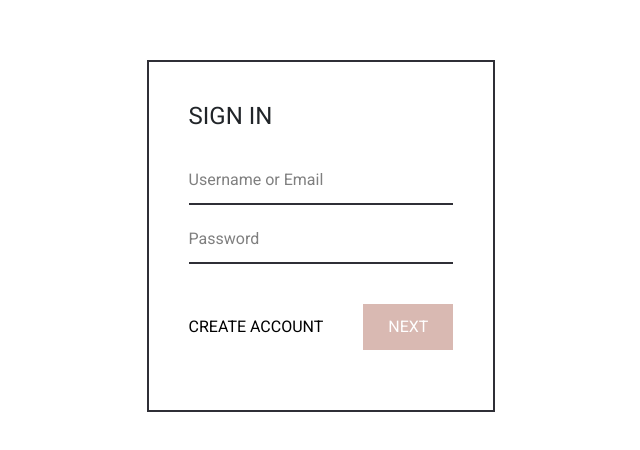
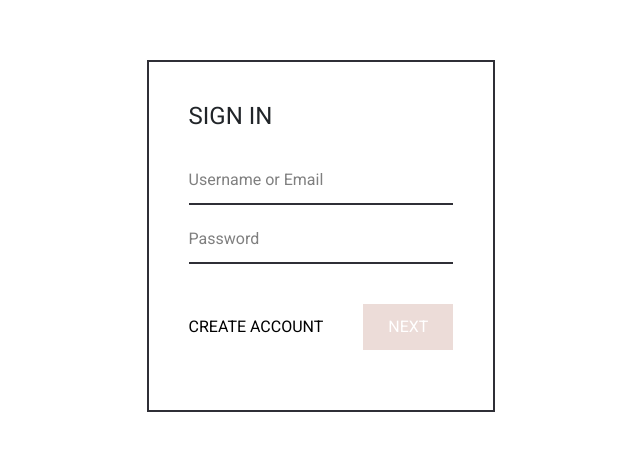
Before and after one commit to scg-unibe-ch/ese2020-team6, an Angular app in the folder frontend/: page /user/login in a window 1280 px wide. Shown: the part 164-614 px from the top of the page, without its empty margins (319-959 px from the left). Built offline with nearby package versions, Linux system fonts and the light colour scheme; no server answers.

Commit message:
Fix errors
The last push contained unsolved errors, which are now fixed, but there is one feature missing: The name of the inputfield is not accessible and therefore missing from the screen.

```diff
--- a/frontend/src/app/create-account/create-account.component.html
+++ b/frontend/src/app/create-account/create-account.component.html
@@ -28,7 +28,7 @@
       </div>
 
       <div class="action-wrapper">
-        <button class="button-full-po">Next</button>
+        <button class="button-full-po" [disabled]="!createAccountForm.valid">Next</button>
       </div>
     </form>
   </div>
--- a/frontend/src/app/create-account/create-account.component.ts
+++ b/frontend/src/app/create-account/create-account.component.ts
@@ -3,6 +3,7 @@ import { HttpClient } from '@angular/common/http';
 import { environment } from '../../environments/environment';
 import { Router } from '@angular/router';
 import { LoginForm } from '../models/login-form.model';
+import { NgForm } from '@angular/forms';
 
 @Component({
   selector: 'app-create-account',
--- a/frontend/src/app/custom-form/error-messages/error-message/error-message.component.html
+++ b/frontend/src/app/custom-form/error-messages/error-message/error-message.component.html
@@ -1,4 +1,4 @@
 <div [hidden]="control.valid || control.pristine" class="error-message">
-  <p class="error-message-title">{{control.valueAccessor.placeholder}}</p>
+  <!-- <p class="error-message-title">{{control.valueAccessor.placeholder}}</p> -->
   <p class="error-message-body">{{control.errors ? control.errors.errorMessage.message : null}}</p>
 </div>
--- a/frontend/src/app/custom-form/error-messages/error-message/error-message.component.ts
+++ b/frontend/src/app/custom-form/error-messages/error-message/error-message.component.ts
@@ -1,13 +1,19 @@
-import { Component, Input } from '@angular/core';
+import { Component, Input, OnInit } from '@angular/core';
+import { NgModel } from '@angular/forms';
 
 @Component({
   selector: 'app-error-message',
   templateUrl: './error-message.component.html',
   styleUrls: ['./error-message.component.css']
 })
-export class ErrorMessageComponent{
+export class ErrorMessageComponent implements OnInit {
 
   @Input()
-  control: NgModel;
+  control;
+
+  ngOnInit(): void {
+    console.log(this.control);
+
+  }
 
 }
--- a/frontend/src/app/custom-form/error-messages/error-messages.component.html
+++ b/frontend/src/app/custom-form/error-messages/error-messages.component.html
@@ -1,3 +1,3 @@
 <div class="error-messages">
-  <app-error-message *ngFor="let control of form._directives" [control]="control"></app-error-message>
+  <app-error-message *ngFor="let control of getControls()" [control]="control"></app-error-message>
 </div>
--- a/frontend/src/app/custom-form/error-messages/error-messages.component.ts
+++ b/frontend/src/app/custom-form/error-messages/error-messages.component.ts
@@ -1,4 +1,5 @@
 import { Component, Input } from '@angular/core';
+import { NgForm, FormControl, AbstractControl } from '@angular/forms';
 
 @Component({
   selector: 'app-error-messages',
@@ -8,6 +9,15 @@ import { Component, Input } from '@angular/core';
 export class ErrorMessagesComponent {
 
   @Input()
-  form: NgFrom;
+  form: NgForm;
+
+  getControls(): FormControl[] {
+    let keyControlArray = Object.entries(this.form.form.controls);
+    let controlArray: FormControl[] = new Array();
+    keyControlArray.forEach((element: [string, FormControl]) => {
+      controlArray.push(element[1]);
+    });
+    return controlArray;
+  }
 
 }
--- a/frontend/src/app/login/login.component.html
+++ b/frontend/src/app/login/login.component.html
@@ -6,7 +6,7 @@
       <app-password-input placeholder="Password" name="password" ngModel #password="ngModel" appPasswordValidator></app-password-input>
       <div class="action-wrapper">
         <button type="button" class="button-empty" [routerLink]="['/user/register']">Create Account</button>
-        <button class="button-full-po">Next</button>
+        <button class="button-full-po" [disabled]="!loginForm.valid">Next</button>
       </div>
     </form>
     <h4> {{errorMessage}}</h4>
--- a/frontend/src/app/login/login.component.ts
+++ b/frontend/src/app/login/login.component.ts
@@ -41,7 +41,7 @@ export class LoginComponent {
         setTimeout(() => {  this.errorMessage = err.error.message; }, 250);
       });
     } else {
-      console.log(form);
+      console.log(Object.entries(form.form.controls));
     }
   }
 
--- a/frontend/src/app/models/login-form.model.ts
+++ b/frontend/src/app/models/login-form.model.ts
@@ -1,7 +1,7 @@
 export class LoginForm {
 
   constructor(
-    public userName: String = "",
+    public usernameEmail: String = "",
     public email: String = "",
     public password: String = ""
   ) {}
--- a/frontend/src/styles.css
+++ b/frontend/src/styles.css
@@ -36,6 +36,11 @@ button:focus {
 
 .button-full-po:active {
     background: #bfa39d;
+}
+
+.button-full-po:disabled {
+  background: rgba(217,185,178, 0.5);
+  cursor: default;
 }
 
 .button-full-primary {
```
